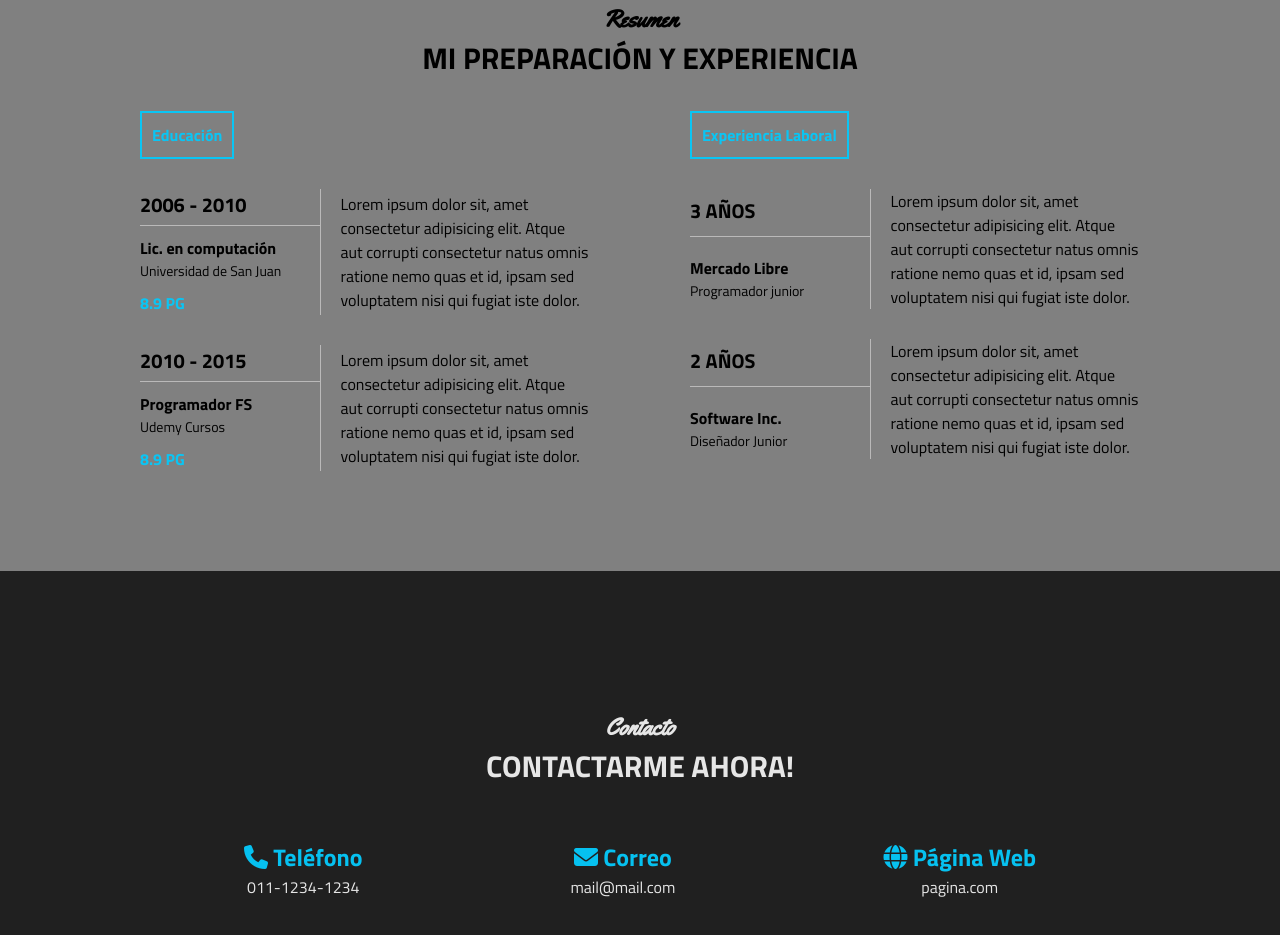
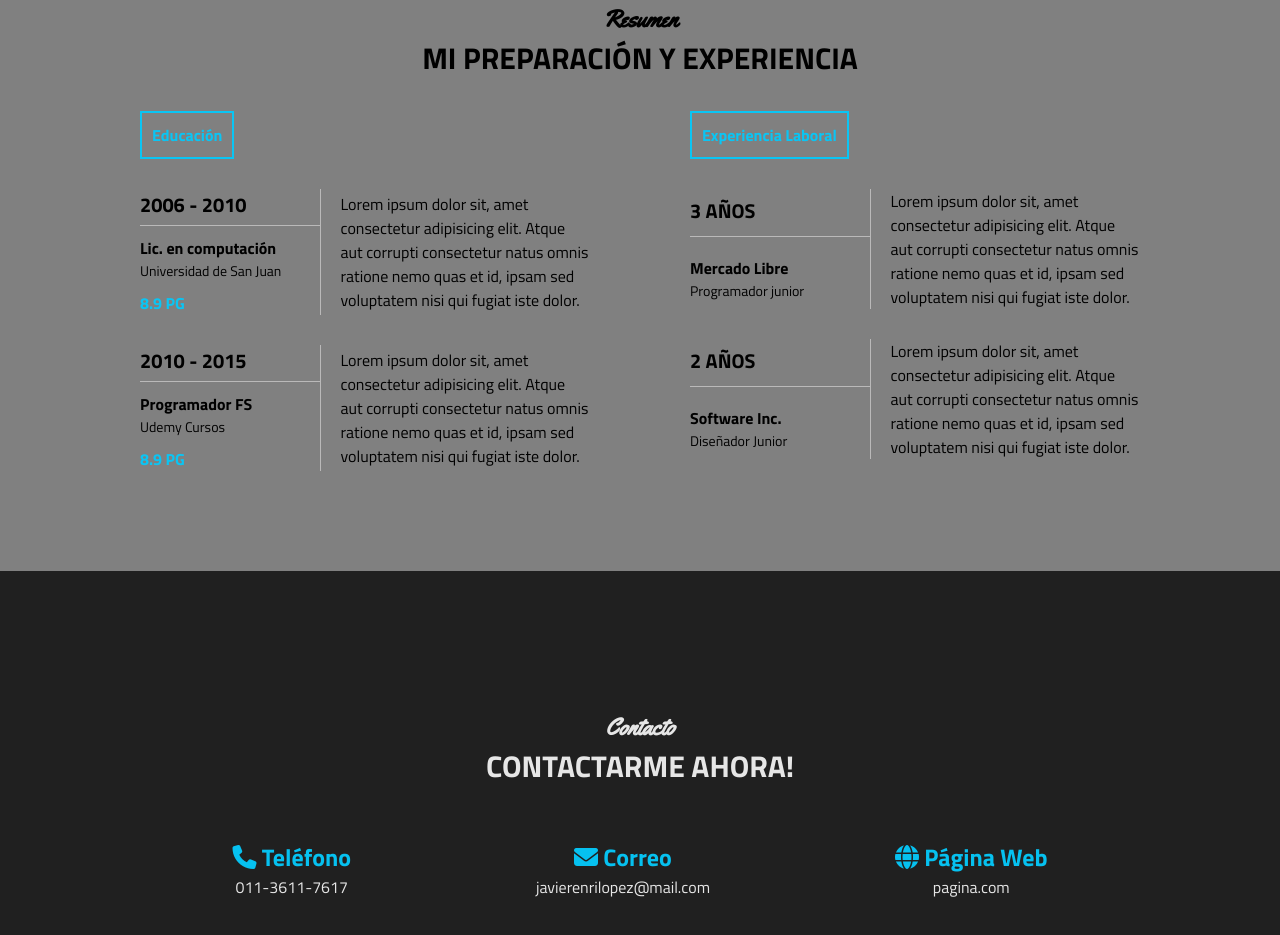
Before and after one commit to JaViEr-EnRi/TP-CV-Ticmas, a plain HTML site: page index.html in a window 1280 px wide. Shown: the part 1677-2612 px from the top of the page. Drawn offline with Linux system fonts and the light colour scheme.

Commit message:
Update index.html
Actualización de datos

```diff
--- a/index.html
+++ b/index.html
@@ -254,13 +254,13 @@
                     <h2>
                         <i class="fa-solid fa-phone"></i> Teléfono
                     </h2>
-                    <span class="info-contacto">011-1234-1234</span>
+                    <span class="info-contacto">011-3611-7617</span>
                 </div>
                 <div class="col">
                     <h2>
                         <i class="fa-solid fa-envelope"></i> Correo
                     </h2>
-                    <span class="info-contacto">mail@mail.com</span>
+                    <span class="info-contacto">javierenrilopez@mail.com</span>
                 </div>
                 <div class="col">
                     <h2>
```
